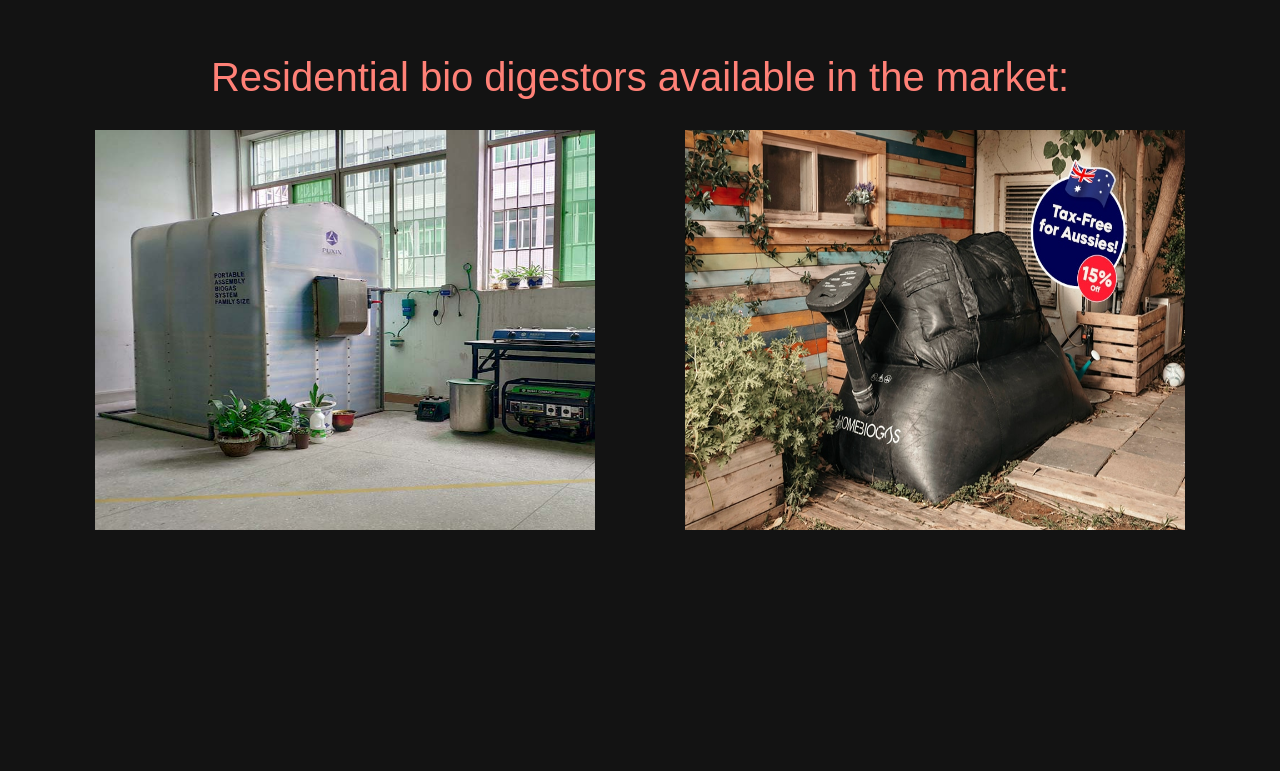
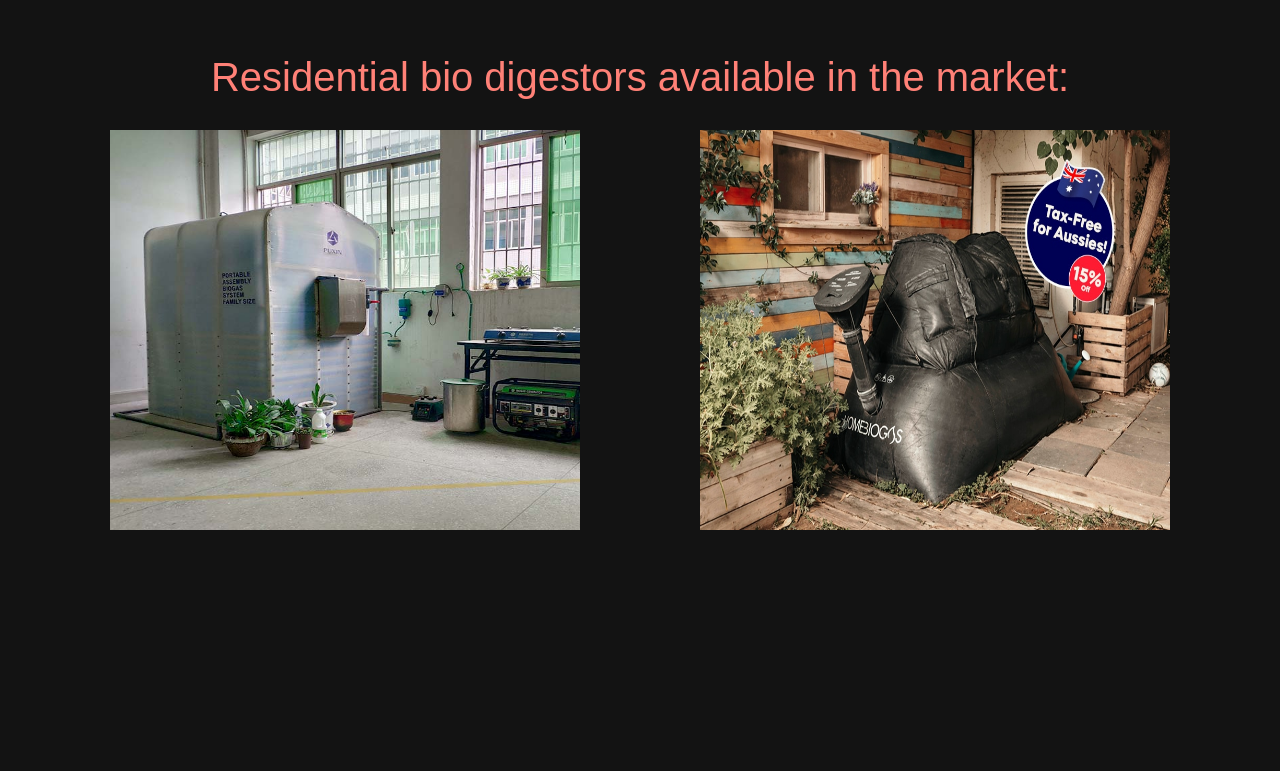
Before and after one commit to bommana401/bommana401.github.io, a website: page biogas101.html in a window 1280 px wide. Shown: the part 3900-4671 px from the top of the page. Drawn offline with Linux system fonts and the light colour scheme.

Commit message:
css change for solar.css

```diff
--- a/biogas.css
+++ b/biogas.css
@@ -433,7 +433,6 @@ table {
 
 .main__img--container {
   text-align: center;
-
 }
 
 .main__img--card {
@@ -861,6 +860,8 @@ table {
   .container {
     font-size: 1em; /* Adjust the font size for smaller screens */
   }
+
+
 }
 
 /* Additional styles for bordered boxes and adjacent links */
--- a/biogas101.html
+++ b/biogas101.html
@@ -243,14 +243,14 @@
             <div class="main__img--container" style="overflow-x: none;">
                     <a href="http://en.puxintech.com/domesticbiogasplant">
                         <img src="bio1.jpeg" alt="Biogas prduct 1"  height="400"
-                        width="500px">
+                        width="470px">
                     </a>
             </div>
 
             <div class="main__img--container" style="overflow-x: none;">
                     <a href="https://www.homebiogas.com/product/homebiogas-2/">
                         <img src="bio2.jpg" alt="Biogas prduct 1" height="400"
-                        width="500px">
+                        width="470px">
                       </a>
             </div>
         </div>
```
